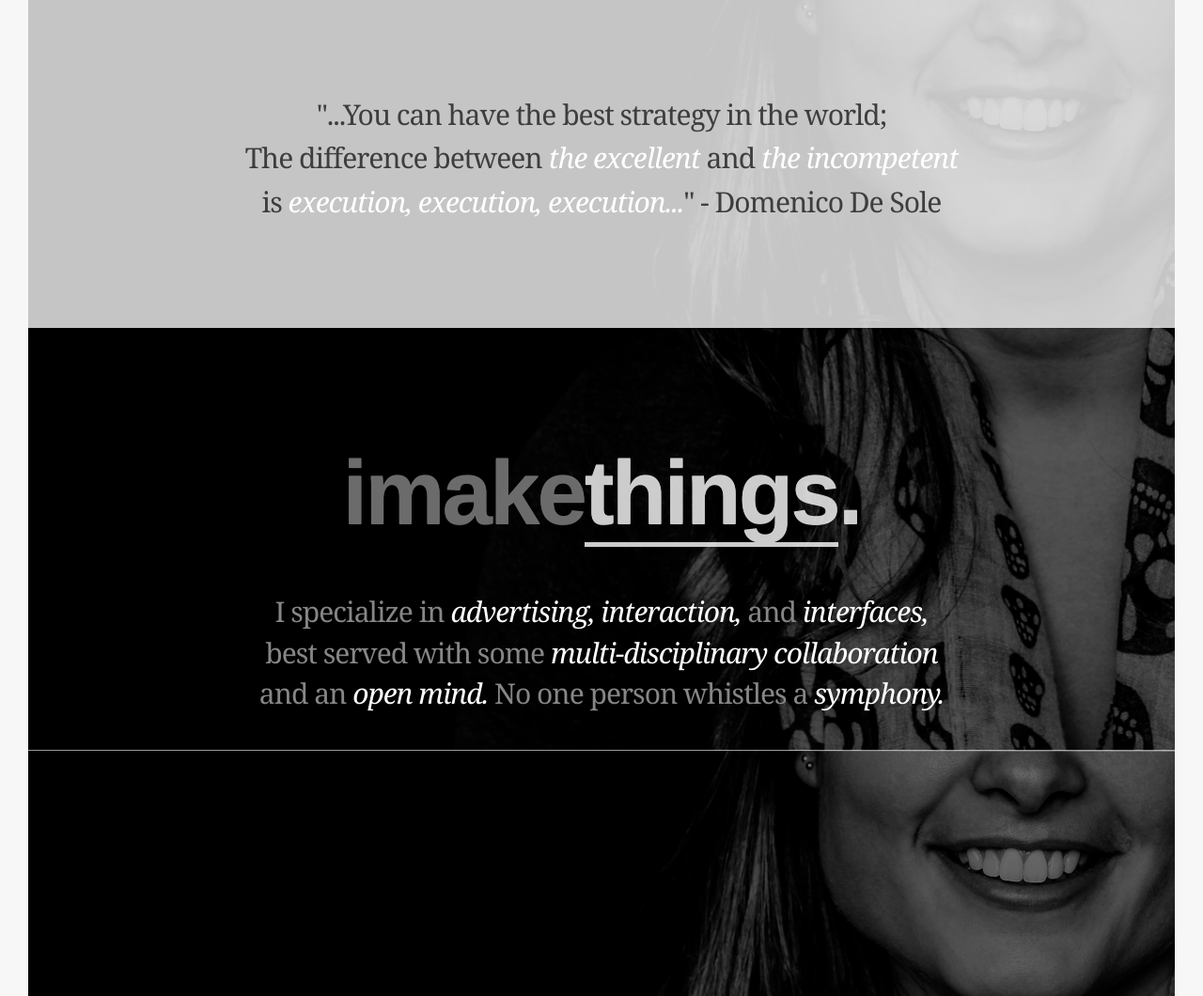
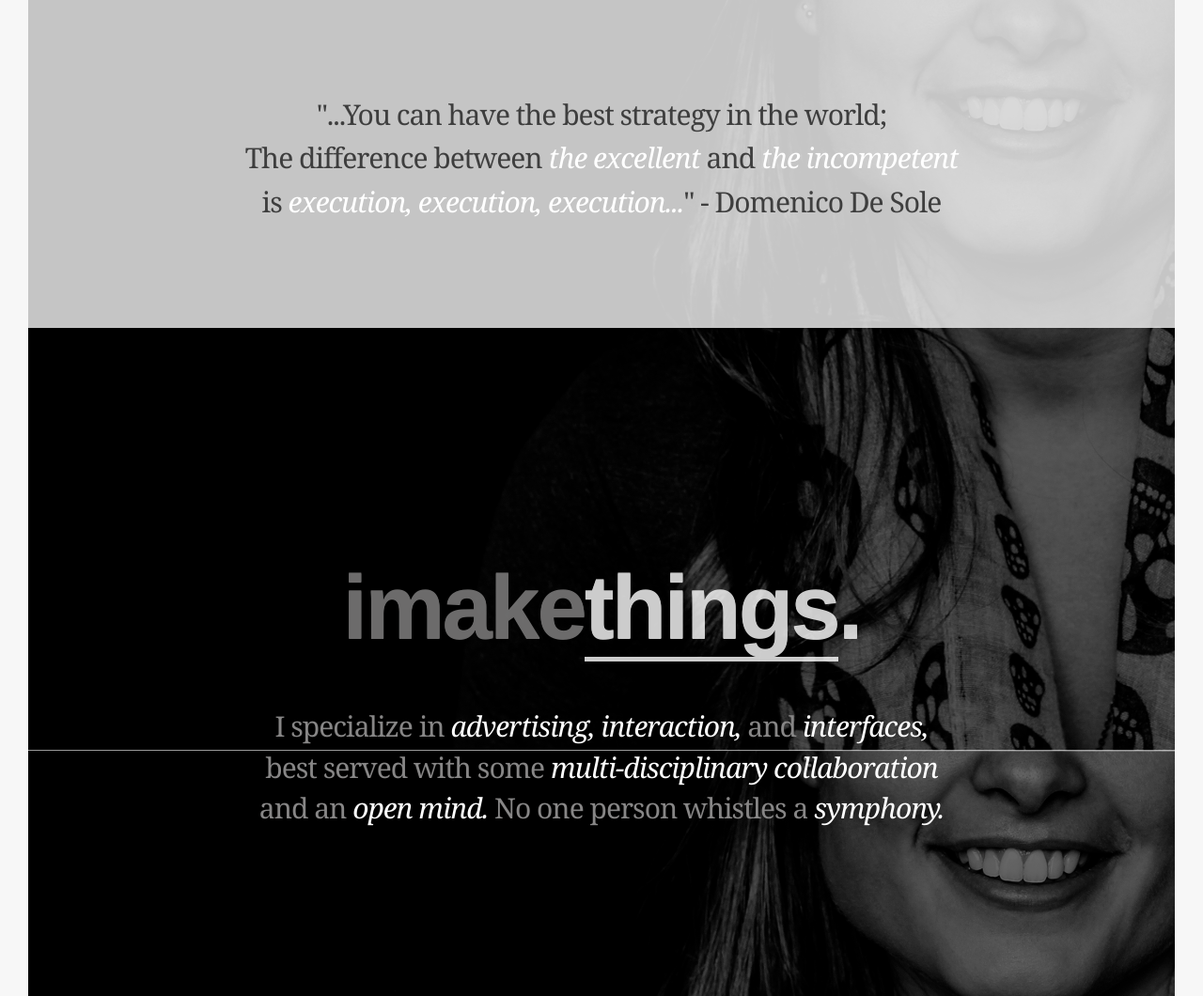
Before and after one commit to mjeverson/personal-trish, a PHP site: page / in a window 1280 px wide. Shown: the part 856-1916 px from the top of the page at 94% size. Run offline with PHP 8.4, Linux system fonts and the light colour scheme.

Commit message:
fixed padding in one of the story sections

```diff
--- a/_Global/css/main.css
+++ b/_Global/css/main.css
@@ -49,6 +49,7 @@ html, body { background-color: rgb(0,0,0); font-family: "Helvetica Neue", Helvet
 section {display:block;}
 section.text {height:70vh;padding-top:15vh;padding-bottom:15vh;}
 section.text .story.primary {padding-top:5%;}
+section.text .story.secondary {padding-top:10%;}
 
 .story{ text-align:center;}
 .story h1 span { color: rgb(255, 255, 255); }
```
